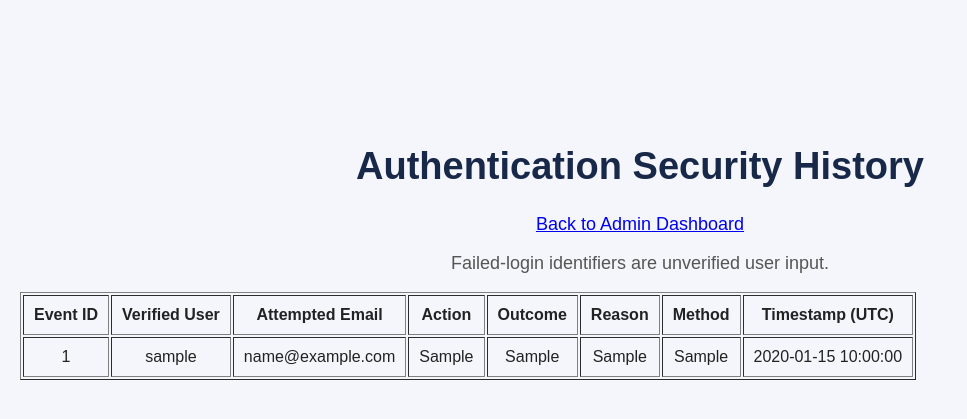
After one commit to sanjana222006/DocuShield, a Flask app: page /admin/auth-history in a window 1280 px wide. The commit adds this page. Shown: the top 419 px of the page, without its empty margins (0-967 px from the left). Run offline with Flask 3, Linux system fonts and the light colour scheme; a user stored in the database is signed in; tables that the repository leaves empty hold one stand-in row (values such as "Sample post"); some libraries are stand-ins or nearby versions.

Commit message:
Add authentication security audit trail

```diff
--- a/app.py
+++ b/app.py
@@ -112,6 +112,34 @@ def record_audit(user_id, document_id, action, outcome, reason, details=""):
     return audit
 
 
+class AuthEvent(db.Model):
+    id = db.Column(db.Integer, primary_key=True)
+    user_id = db.Column(
+        db.Integer, db.ForeignKey("user.id"), nullable=True
+    )
+    attempted_email = db.Column(db.String(120), nullable=True)
+    action = db.Column(db.String(40), nullable=False)
+    outcome = db.Column(db.String(20), nullable=False)
+    reason = db.Column(db.String(255), nullable=False)
+    auth_method = db.Column(db.String(30), nullable=False, default="PASSWORD")
+    timestamp = db.Column(
+        db.DateTime(timezone=True),
+        default=lambda: datetime.now(timezone.utc),
+        nullable=False
+    )
+
+
+def record_auth_event(action, outcome, reason, user=None, email=None):
+    db.session.add(AuthEvent(
+        user_id=user.id if user else None,
+        attempted_email=email,
+        action=action,
+        outcome=outcome,
+        reason=reason,
+        auth_method="PASSWORD"
+    ))
+
+
 @login_manager.user_loader
 def load_user(user_id):
     return db.session.get(User, int(user_id))
@@ -166,6 +194,13 @@ def register():
         )
 
         db.session.add(new_user)
+        db.session.flush()
+
+        record_auth_event(
+            "REGISTER", "ALLOWED",
+            "New normal-user account created",
+            user=new_user
+        )
         db.session.commit()
 
         flash("Registration successful! Please log in.")
@@ -191,9 +226,23 @@ def login():
 
         if user and check_password_hash(user.password_hash, password):
             login_user(user)
+
+            record_auth_event(
+                "LOGIN", "ALLOWED",
+                "Valid account credentials",
+                user=user
+            )
+            db.session.commit()
             if user.role == "admin":
                 return redirect(url_for("admin_dashboard"))
             return redirect(url_for("dashboard"))
+
+        record_auth_event(
+            "LOGIN", "DENIED",
+            "Invalid credentials",
+            email=email
+        )
+        db.session.commit()
 
         flash("Invalid email or password.")
 
@@ -268,11 +317,32 @@ def admin_audit():
     return render_template("audit.html", logs=logs)
 
 
+
+@app.route("/admin/auth-history")
+@admin_required
+def admin_auth_history():
+    events = (
+        db.session.query(AuthEvent, User)
+        .outerjoin(User, AuthEvent.user_id == User.id)
+        .order_by(AuthEvent.id.desc())
+        .all()
+    )
+    return render_template("auth_history.html", events=events)
+
+
+
 # LOGOUT
 
 @app.route("/logout", methods=["POST"])
 @login_required
 def logout():
+    record_auth_event(
+        "LOGOUT", "ALLOWED",
+        "Authenticated user ended their session",
+        user=current_user
+    )
+    db.session.commit()
+
     logout_user()
     return redirect(url_for("login"))
 
--- /dev/null
+++ b/templates/auth_history.html
@@ -0,0 +1,55 @@
+<!DOCTYPE html>
+<html lang="en">
+<head>
+    <meta charset="UTF-8">
+    <meta name="viewport" content="width=device-width, initial-scale=1">
+    <title>Authentication History | DocuShield</title>
+    <link rel="stylesheet" href="{{ url_for('static', filename='style.css') }}">
+</head>
+<body>
+<main class="container">
+    <h1>Authentication Security History</h1>
+
+    <p>
+        <a href="{{ url_for('admin_dashboard') }}">
+            Back to Admin Dashboard
+        </a>
+    </p>
+
+    <p>Failed-login identifiers are unverified user input.</p>
+
+    <table border="1" cellpadding="10">
+        <thead>
+            <tr>
+                <th>Event ID</th>
+                <th>Verified User</th>
+                <th>Attempted Email</th>
+                <th>Action</th>
+                <th>Outcome</th>
+                <th>Reason</th>
+                <th>Method</th>
+                <th>Timestamp (UTC)</th>
+            </tr>
+        </thead>
+        <tbody>
+            {% for event, user in events %}
+            <tr>
+                <td>{{ event.id }}</td>
+                <td>{{ user.username if user else 'Unverified' }}</td>
+                <td>{{ event.attempted_email or '-' }}</td>
+                <td>{{ event.action }}</td>
+                <td>{{ event.outcome }}</td>
+                <td>{{ event.reason }}</td>
+                <td>{{ event.auth_method }}</td>
+                <td>{{ event.timestamp }}</td>
+            </tr>
+            {% else %}
+            <tr>
+                <td colspan="8">No authentication events yet.</td>
+            </tr>
+            {% endfor %}
+        </tbody>
+    </table>
+</main>
+</body>
+</html>
```
Also changed, not shown: templates/admin.html (+7 -1 lines), tests/test_security.py (+68 -0 lines).
